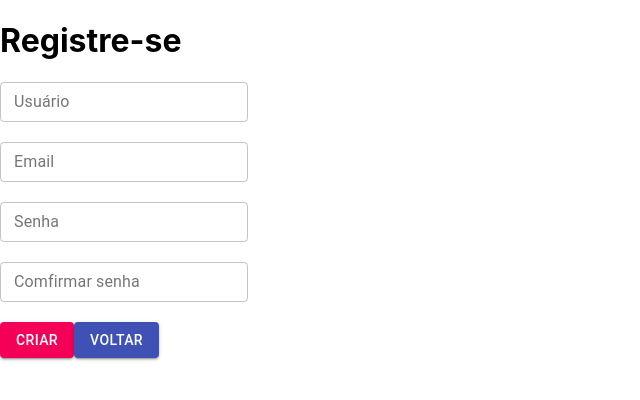
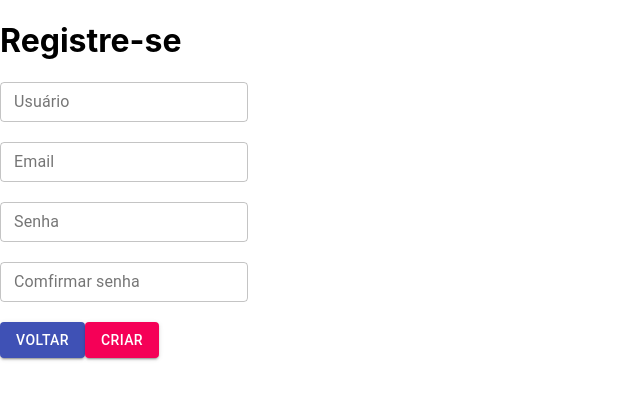
Before and after one commit to richardmarllon/habitsmanagement, a React (Create React App) app: page / in a window 1280 px wide. Shown: the top 400 px of the page, without its empty margins (0-640 px from the left). Built offline with nearby package versions, Linux system fonts and the light colour scheme.

Commit message:
refator(src/components/Register): axios syntax corrected

```diff
--- a/src/components/Register/index.jsx
+++ b/src/components/Register/index.jsx
@@ -83,11 +83,11 @@ const Register = () => {
 				/>
 				<br />
 				<br />
+				<Button variant="contained" color="primary">
+					Voltar
+				</Button>
 				<Button type="submit" variant="contained" color="secondary">
 					Criar
-				</Button>
-				<Button variant="contained" color="primary">
-					Voltar
 				</Button>
 			</form>
 		</>
```
